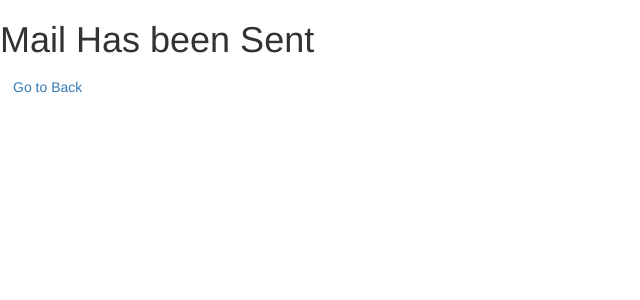
After one commit to StrangeNoob/Price-Monitoring-System, a Django app: page /hello/mail/ in a window 1280 px wide. The commit adds this page. Shown: the top 300 px of the page, without its empty margins (0-640 px from the left). Run offline with Django 3.2, Linux system fonts and the light colour scheme; some libraries are stand-ins or nearby versions.

Commit message:
Back Design Page

```diff
--- /dev/null
+++ b/hello/templates/mail.html
@@ -0,0 +1,15 @@
+{% load static %}
+<!DOCTYPE html>
+<html>
+    <head>
+        <title></title>
+         <link rel="stylesheet" href="//maxcdn.bootstrapcdn.com/bootstrap/3.2.0/css/bootstrap.min.css">
+                    <!-- Custom styles for this template -->
+        <link href="{% static 'sign.css' %}" rel="stylesheet">
+    </head>
+    <body>
+        <h1> Mail Has been Sent </h1>
+        <a type="button" class="btn btn-link" href="{% url 'sign' %}">Go to Back</a>
+
+    </body>
+</html>
--- a/hello/templates/sign.html
+++ b/hello/templates/sign.html
@@ -23,7 +23,7 @@
                         <label for="Price" class="sr-only">Price :</label>
                           {{ form.Price }}
                       </div>
-                <button class="btn btn-lg btn-primary btn-block" type="submit">Sign</button>
+                <button class="btn btn-lg btn-primary btn-block" type="submit">Send Mail</button>
         </form>
     </body>
 </html>
--- a/hello/urls.py
+++ b/hello/urls.py
@@ -2,5 +2,6 @@ from django.urls import path
 from . import views
 
 urlpatterns = [
-     path('', views.sign, name='sign')
+     path('', views.sign, name='sign'),
+     path('mail/', views.mail, name='mail')
 ]
--- a/hello/views.py
+++ b/hello/views.py
@@ -15,12 +15,12 @@ def sign(request):
             Price= float(Price)
             print(Price)
             check_price(Url,Email,Price)
+            return redirect('mail')
     else:
         form = UrlForm()
     context = {'form':form}
     return render(request, 'sign.html',context)
 def check_price(URL,Email,Price) :
-
         headers = {"User-Agent":'Mozilla/5.0 (Windows NT 10.0; Win64; x64) AppleWebKit/537.36 (KHTML, like Gecko) Chrome/76.0.3809.132 Safari/537.36'}
         pages = requests.get(URL, headers=headers)
         soup = BeautifulSoup(pages.content,'html.parser')
@@ -46,7 +46,10 @@ def check_price(URL,Email,Price) :
                 convertedprice = float(price)
                 if(convertedprice < Price):
                     send_mail(URL,title,Email)
-        return redirect('sign')
+                    print("Hey Email Has been Sent")
+                else:
+                    print('Item Price is too high')
+
 
 
 
@@ -69,5 +72,8 @@ def send_mail(URL,Title,Email):
         Email,
         msg
     )
-    print("Hey Email Has been Sent")
+
     server.quit()
+
+def mail(request):
+      return render(request,'mail.html')
```
